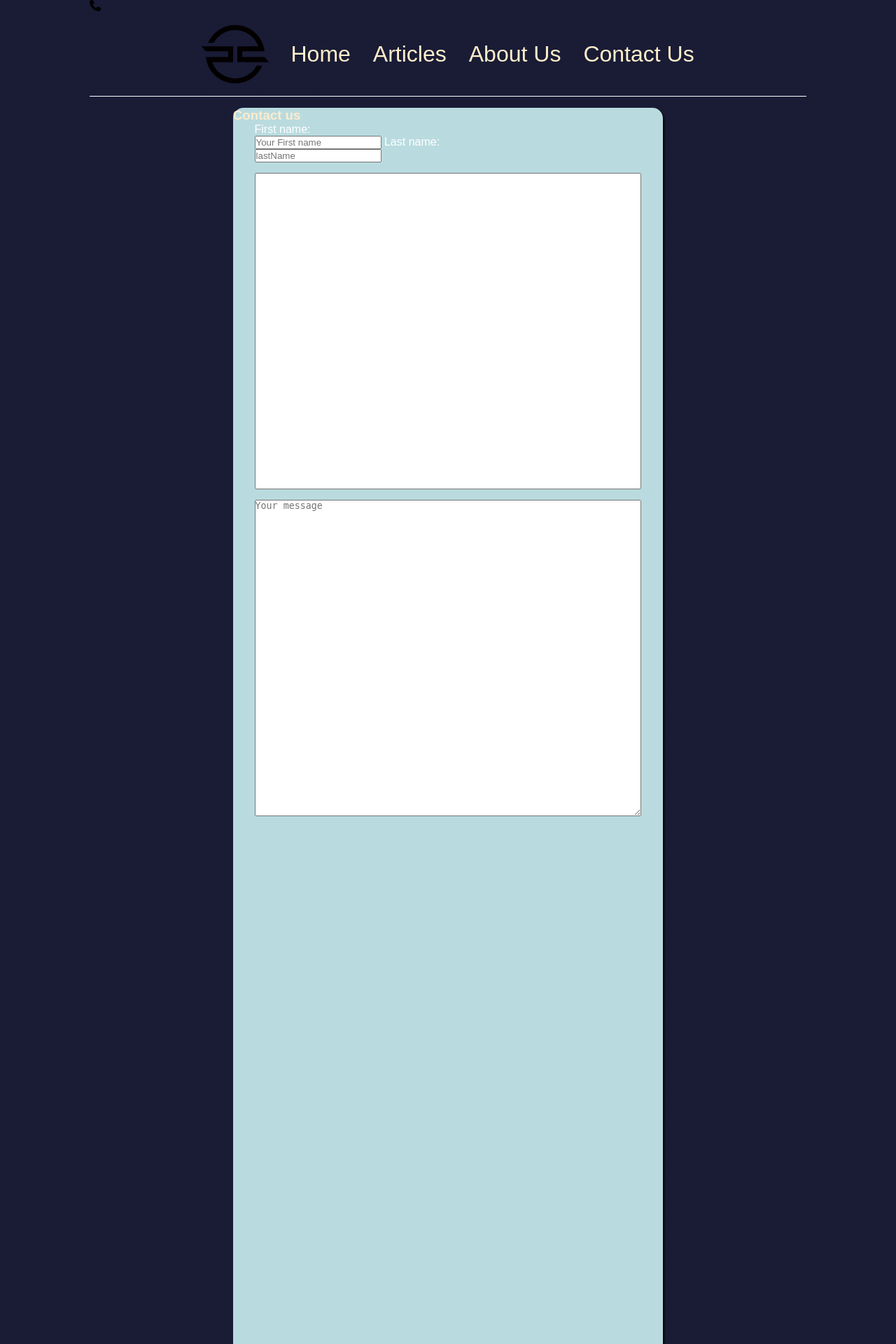
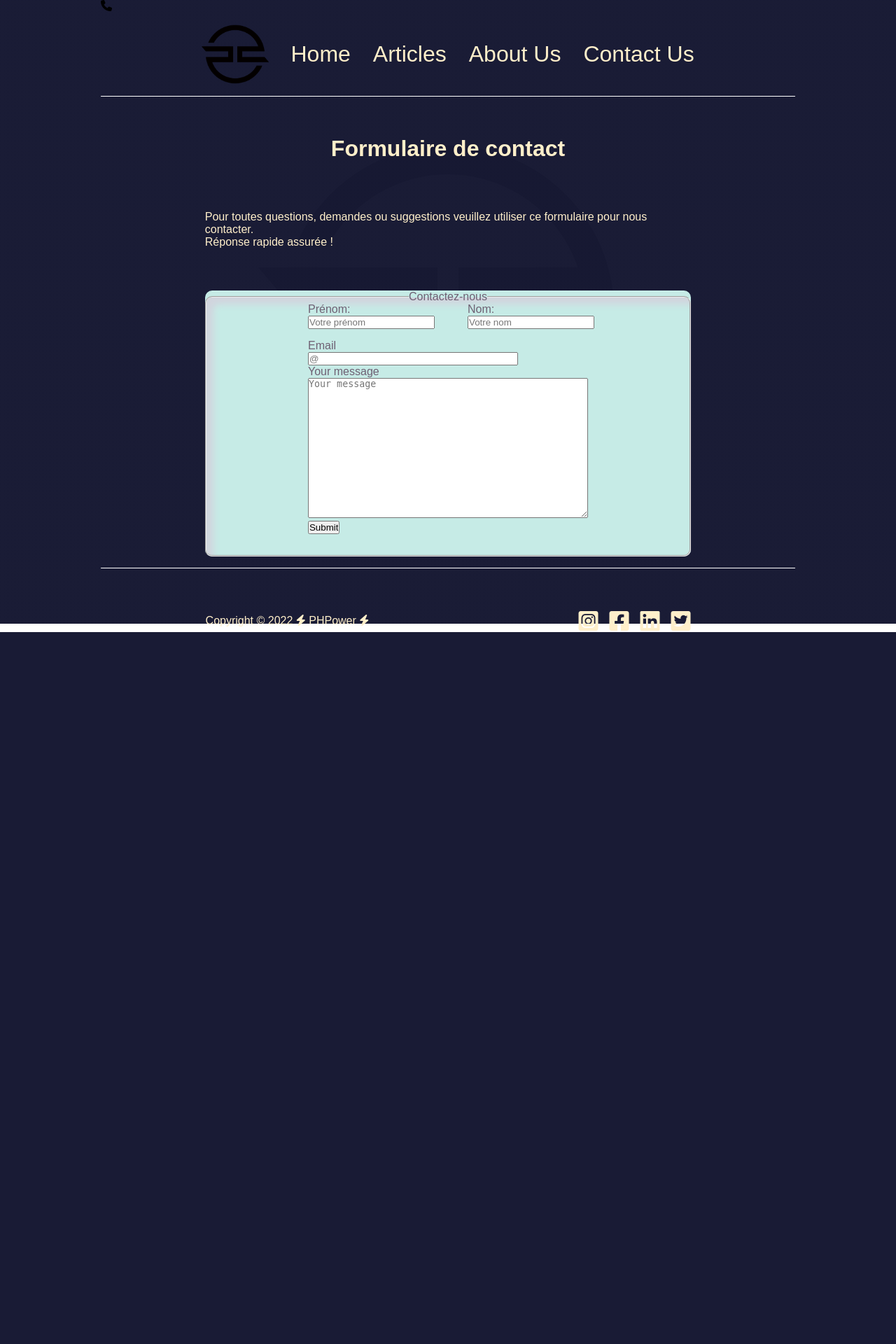
Before and after one commit to Florent-V/WCS_Projet_01_Tech_NEws, a PHP site: page /contact_us.php in a window 1280 px wide. Shown: the top 1920 px of the page at 70% size. After the commit the page ends 903 px from the top, so only its background shows below. Run offline with PHP 8.4, Linux system fonts and the light colour scheme; some libraries are stand-ins or nearby versions.

Commit message:
changements css

```diff
--- a/contact_us.php
+++ b/contact_us.php
@@ -17,25 +17,47 @@ include '_header.php';
 ?>
 <main>
   <section class="bandeau"></section>
+  <h1>Formulaire de contact</h1>
+    <p>Pour toutes questions, demandes ou suggestions veuillez utiliser ce formulaire pour nous contacter. <br />
+      Réponse rapide assurée !
+    </p>
 
   <section class="boxFormulaire">
-    <form method= "post" action="traitement.php">
-        <h3>Contact us</h3>
 
-      <div class="namesBox">
-            <label for="name">First name:</label><br />
-            <input type="text" id="fname"name="firstane" placeholder="Your First name" required>
-            <label for="name">Last name:</label><br />
-            <input type="lastName" placeholder="lastName" />
-      </div>
 
-      <div class="formulaire">
-        <input type="text" placeholder="" />
-        <textarea placeholder="Your message" rows="30" cols="40"></textarea>
-      </div>
-    </form>
+    <fieldset>
+      <legend>Contactez-nous</legend>
+
+      <form class="formBox" method= "post" action="traitement.php">
+        <div class="namesBox">
+
+          <div class="formElements"><label for="name">Prénom:</label><br />
+            <input type="text" id="fname"name="firstane" placeholder="Votre prénom" required>
+          </div>
+
+          <div class="formElements">
+            <label for="name">Nom:</label><br />
+            <input type="lastName" placeholder="Votre nom" />
+          </div>
+
+        </div>
+
+          <div class="formElements">
+            <label for="email">Email</label><br />
+            <input type="text" id="email"name=email placeholder="@" required>
+          </div>
+
+          <div class="formElements">
+            <label for="Text">Your message</label><br />
+            <textarea  placeholder="Your message" ></textarea></textarea><br />
+            <input type="submit" class="button">
+          </div>
+
+      </form>
+    </fieldset>
   </section>
 </main>
+
   <?php include
      '_footer.php';
   ?>
--- a/style/contact.css
+++ b/style/contact.css
@@ -1,21 +1,40 @@
+:root {
+    --primary-color: #171933;
+    --secondary-color: #FFEFCA;
+
+    --spacing-1 : 0.5rem;
+    --spacing-2 : calc(var(--spacing-1)*2);
+    --spacing-3 : calc(var(--spacing-1)*3);
+    --spacing-4 : calc(var(--spacing-1)*4);
+    --box-shadow-1 : -10px 5px 5px var(--secondary-color);
+    --box-shadow-2 : 10px 5px 5px var(--secondary-color);
+}
+
+
+* {
+    margin: 0;
+    padding: 0;
+    box-sizing: border-box;
+}
+
+body {
+    background :
+        linear-gradient(rgba(23, 25, 51, 0.99), rgba(23, 25, 51, 0.99)) fixed no-repeat center,
+        url(../img/logo.png) fixed no-repeat center;
+    font-family: Ubuntu, sans-serif;
+    padding: 0 var(--spacing-2);
+
+}
 
 /* CONTACT US */
 
-.formulaire {
-    display: grid;
-    margin: 0 auto;
-    grid-template-rows: 3fr 3fr 3fr 15fr;
-    gap: 15px;
-    max-width: 90%;
-    max-height: 90%;
-  }
-
 .namesBox {
-
+    display:inline-flex;
     margin: 0 auto;
     margin-bottom: 15px;
-    max-width: 90%;
-    max-height: 90%;
+    width: 380px;
+    max-width: 100%;
+
 }
 .bandeau {
     display: none;
@@ -32,14 +51,76 @@
 }
 
 .boxFormulaire {
-    box-shadow: 2px 3px 3px black;
-    border-radius: 15px;
+        /*display: grid;
+    margin: 0 auto;
+    grid-template-rows: 3fr 3fr 3fr 15fr;
+    gap: 15px;
+    max-width: 90%;
+    max-height: 90%;
+    display:flex;*/
+    /*box-shadow: 0 0 2px 3px lightblue;*/
+    margin-top:60px;
+    border-radius: 10px;
     margin-left: auto;
     margin-right: auto;
-    background-color: rgb(185, 219, 223);
-    max-width: 60%;
-    z-index:2;
+    max-width: 70%;
+
+    background-color: rgb(198, 235, 230);
 }
-form h3 {
-    color: blanchedalmond;
+
+p {
+    margin-top:70px;
+    border-radius: 10px;
+    margin-left: auto;
+    margin-right: auto;
+    max-width: 70%;
+    color: #FFEFCA;
 }
+
+fieldset {
+    display:flex;
+    color: rgb(110, 96, 115);
+    margin: 0 auto;
+    border-radius: 10px;
+    box-shadow:10px 10px 10px rgb(209, 213, 222) inset;
+    height: 380px;
+    padding-bottom: 50px;
+}
+
+fieldset legend {
+    text-align: center;
+}
+
+.formElements {
+    margin: 0 auto;
+    min-width: 60%;
+}
+
+.formBox {
+    margin: 0 auto;
+    max-width: 90%;
+}
+
+textarea {
+    height: 15em;
+    width: 30em;
+}
+
+h1 {
+    color:#FFEFCA;
+    margin-top: 40px;
+    text-align: center;
+}
+
+#email {
+    width:300px;
+}
+
+@media screen and (max-width: 665px) {
+fieldset {
+
+    margin-bottom: 15px;
+    min-width: 180px;
+    max-width: 100%;
+    };
+}
```
